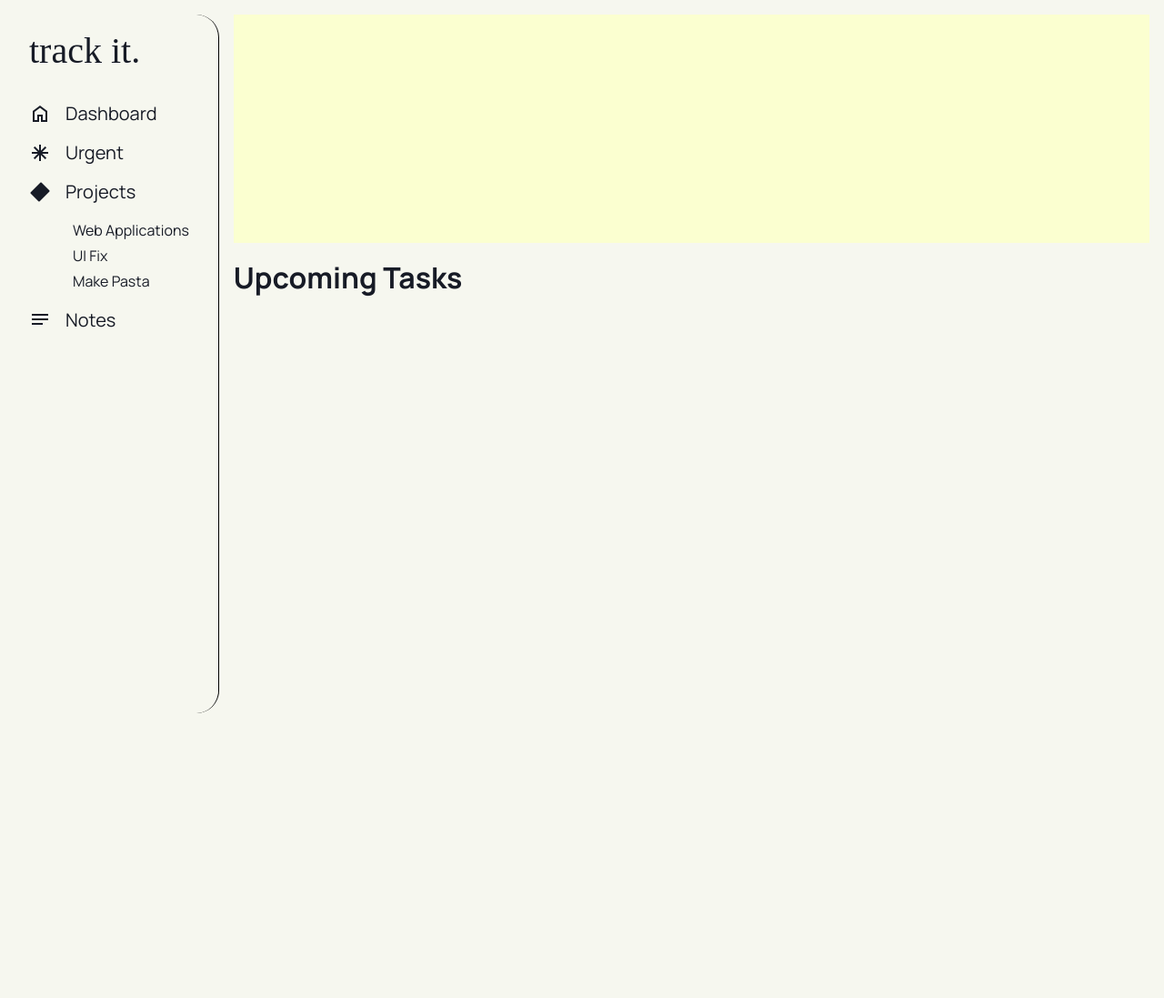
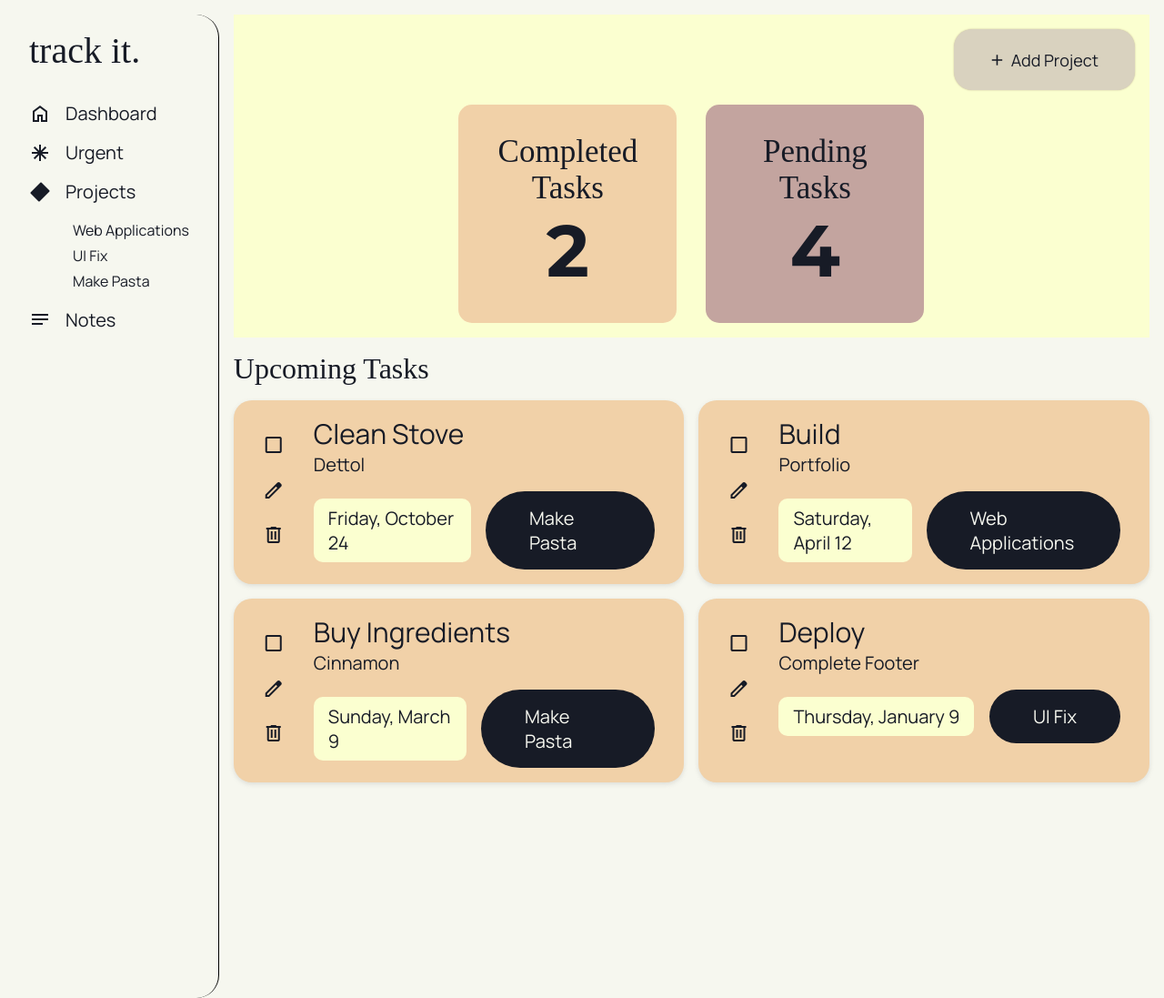
Before and after one commit to ali5917/todo-list, a website built with webpack: page src/template.html in a window 1280 px wide. Shown: the whole page at 91% size. Before the commit the page ends 800 px from the top, so only its background shows below. Built offline with nearby package versions, Linux system fonts and the light colour scheme; files whose address does not match are found by name.

Commit message:
add hero section

```diff
--- a/src/dom.js
+++ b/src/dom.js
@@ -319,6 +319,7 @@ function loadEditTaskForm(task, project, controller, tab) {
         task.priority = hiddenInput.value;
 
         if (tab === "urgent") loadUrgentTasks(controller);
+        else if (tab === "upcoming") loadUpcomingTasks(controller)
         else loadTasks(project, controller);
         editTaskCont.remove();
     });
@@ -453,10 +454,10 @@ function loadTasks (project, controller) {
 
     contentDiv.appendChild(tasksSection);
     contentDiv.appendChild(createAddBtn("task", controller));
+    updateCount(controller);
 }
 
 // Rendering Urgent Tasks
-
 function loadUrgentTasks (controller) {
     contentDiv.innerHTML = "";
 
@@ -485,9 +486,9 @@ function loadUrgentTasks (controller) {
         project.tasksList.forEach(task => {
             if (task.priority === "Urgent") {
                 if (task.completed) {
-                    comptasksDiv.appendChild(createUrgentTaskCard(task, project, controller));
+                    comptasksDiv.appendChild(createUrgentTaskCard(task, project, controller, "urgent"));
                 } else {
-                    duetasksDiv.appendChild(createUrgentTaskCard(task, project, controller));
+                    duetasksDiv.appendChild(createUrgentTaskCard(task, project, controller, "urgent"));
                 }
             }
         });
@@ -505,9 +506,10 @@ function loadUrgentTasks (controller) {
     }
 
     contentDiv.appendChild(tasksSection);
+    updateCount(controller);
 }
 
-function createUrgentTaskCard (task, project, controller) {
+function createUrgentTaskCard (task, project, controller, flag) {
     const card = document.createElement("div");
     card.classList.add("card");
 
@@ -525,15 +527,15 @@ function createUrgentTaskCard (task, project, controller) {
 
     setBtn.addEventListener("click", () => {
         task.toggleComplete();
-        loadUrgentTasks(controller);
+        flag === "urgent" ? loadUrgentTasks(controller) : loadUpcomingTasks(controller);
+        updateCount(controller);
     });
 
     const editBtn = document.createElement("button");
     editBtn.classList.add("edit");
     editBtn.innerHTML = `<span class="material-symbols-outlined">edit</span>`;
     editBtn.addEventListener("click", () => {
-        loadEditTaskForm(task, project, controller, "urgent");
-        loadUrgentTasks(controller);
+        loadEditTaskForm(task, project, controller, flag);
     })
     const delBtn = document.createElement("button");
     delBtn.classList.add("del");
@@ -541,7 +543,8 @@ function createUrgentTaskCard (task, project, controller) {
 
     delBtn.addEventListener("click", () => {
         project.removeTask(task.title);
-        loadUrgentTasks(controller);
+        flag === "urgent" ? loadUrgentTasks(controller) : loadUpcomingTasks(controller);
+        updateCount(controller);
     })
 
     icons.appendChild(setBtn);
@@ -607,11 +610,11 @@ function loadUpcomingTasks (controller) {
     });
 
     newArr.sort((a, b) =>
-    compareDesc(parseISO(a.task.dueDate), parseISO(b.task.dueDate))
+        compareDesc(parseISO(a.task.dueDate), parseISO(b.task.dueDate))
     );
 
     newArr.forEach(({ task, project }) => {
-        tasksDiv.appendChild(createUrgentTaskCard(task, project, controller));
+        tasksDiv.appendChild(createUrgentTaskCard(task, project, controller, "upcoming"));
     })
 
     const emptyImg = document.createElement("img");
@@ -627,4 +630,62 @@ function loadUpcomingTasks (controller) {
     contentDiv.appendChild(dashTasksSection);
 }
 
-export {loadProjects, loadUrgentTasks, renderSidebarProjects, loadUpcomingTasks};
+// Rendering Hero Section
+function createHeroSection(controller) {
+    const heroSection = document.querySelector(".hero-section");
+    heroSection.innerHTML = "";
+
+    const addBtn = document.createElement("button");
+    addBtn.className = "hero-add";
+    addBtn.innerHTML = `<span>+</span> Add Project`;
+    addBtn.addEventListener("click", () => loadProjectForm(controller));
+
+    const statsDiv = document.createElement("div");
+    statsDiv.className = "stats";
+
+    const compTasks = document.createElement("div");
+    compTasks.className = "comp-tasks";
+    const compTitle = document.createElement("p");
+    compTitle.className = "title";
+    compTitle.textContent = "Completed Tasks";
+    const compCount = document.createElement("p");
+    compCount.className = "count";
+    compTasks.appendChild(compTitle);
+    compTasks.appendChild(compCount);
+
+    const pendTasks = document.createElement("div");
+    pendTasks.className = "pend-tasks";
+    const pendTitle = document.createElement("p");
+    pendTitle.className = "title";
+    pendTitle.textContent = "Pending Tasks";
+    const pendCount = document.createElement("p");
+    pendCount.className = "count";
+    pendTasks.appendChild(pendTitle);
+    pendTasks.appendChild(pendCount);
+
+    statsDiv.appendChild(compTasks);
+    statsDiv.appendChild(pendTasks);
+
+    heroSection.appendChild(addBtn);
+    heroSection.appendChild(statsDiv);
+
+    document.querySelector(".dashboard-grid").appendChild(heroSection);
+    updateCount(controller);
+}
+
+function updateCount (controller) {
+    let compCount = 0, pendCount = 0;
+    controller.projectsList.forEach(project => {
+        project.tasksList.forEach(task => {
+            if (task.completed) compCount++;
+            else pendCount++;
+        });
+    });
+
+    const pendCountP = document.querySelector(".pend-tasks .count");
+    pendCountP.textContent = pendCount;
+    const compCountP = document.querySelector(".comp-tasks .count");
+    compCountP.textContent = compCount;
+}
+
+export {loadProjects, loadUrgentTasks, renderSidebarProjects, loadUpcomingTasks, createHeroSection};
--- a/src/index.js
+++ b/src/index.js
@@ -1,5 +1,5 @@
 import "./styles.css";
-import { loadProjects, loadTasks, loadUrgentTasks, renderSidebarProjects, loadUpcomingTasks } from "./dom.js";
+import { loadProjects, loadUrgentTasks, renderSidebarProjects, loadUpcomingTasks, createHeroSection } from "./dom.js";
 import init from "./init.js";
 
 const controller = init();
@@ -14,4 +14,7 @@ urgentBtn.addEventListener("click", () => loadUrgentTasks(controller));
 const dashboardBtn = document.getElementById("dashboardBtn");
 dashboardBtn.addEventListener("click", () => loadUpcomingTasks(controller));
 
-// loadProjects(controller.projectsList); // Temp
+
+
+loadUpcomingTasks(controller); // Default
+createHeroSection(controller);
--- a/src/styles.css
+++ b/src/styles.css
@@ -174,7 +174,7 @@ body {
 
 .tasks-cont {
     display: grid;
-    grid-template-columns: repeat(auto-fit, minmax(400px, 1fr));
+    grid-template-columns: repeat(auto-fit, minmax(450px, 1fr));
     gap: 1rem;
 }
 
@@ -415,6 +415,73 @@ input:focus, textarea:focus {
     background-color: #D9D2BF;
 }
 
-.dash-tasks {
+/* Hero Section */
 
+.hero-section {
+    display: flex;
+    flex-direction: column;
+    justify-content: space-between;
+    align-items: center;
+    gap: 1rem;
+    padding: 1rem;
 }
+
+.hero-add {
+    align-self: flex-end;
+    background-color: #D9D2BF;
+    color: var(--mainText);
+    padding: 1rem 2.5rem;
+    border-radius: 20px;
+    display: flex;
+    justify-content: center;
+    align-items: center;
+    gap: 0.5rem;
+    font-size: 18px;
+    box-shadow: 0 0 2px 0 #c5b897;
+}
+
+.hero-add span {
+    font-size: 25px;
+}
+
+.hero-add:hover {
+    background-color: #b9b3a3;
+}
+
+.stats {
+    display: flex;
+    justify-content: center;
+    align-items: center;
+    gap: 2rem;
+}
+
+.stats div {
+    display: flex;
+    flex-direction: column;
+    justify-content: center;
+    align-items: center;
+    text-align: center;
+    padding: 1rem 2rem;
+    border-radius: 15px;
+    font-size: 20px;
+    width: 15rem;
+    height: 15rem;
+    font-weight: bold;
+}
+
+.stats div .title {
+    font-family: "IvyOra Display Light";
+    font-size: 35px;
+    font-weight: 200;
+}
+.stats div .count {
+    font-family: "Montserrat";
+    font-size: 80px;
+}
+
+.comp-tasks {
+    background-color: #F1D1A8;
+}
+.pend-tasks {
+    background-color: #C3A49F;
+}
--- a/src/template.html
+++ b/src/template.html
@@ -40,7 +40,17 @@
 
             </div>
             <div class="hero-section">
-
+                <!-- <button class="hero-add"><span>+</span> Add Project</button>
+                <div class="stats">
+                    <div class="comp-tasks">
+                        <p class="title">Completed Tasks</p>
+                        <p class="count">05</p>
+                    </div>
+                    <div class="pend-tasks">
+                        <p class="title">Pending Tasks</p>
+                        <p class="count">12</p>
+                    </div>
+                </div> -->
             </div>
             <div class="content-section">
                 <!-- <button class="addBtn"><span class="material-symbols-outlined">add</span></button> -->
@@ -177,9 +187,7 @@
                         <button class="submitBtn" type="submit">Add Task</button>
                     </form>
                 </div> -->
-                <div class="dash-tasks">
-                    <h1 class="head">Upcoming Tasks</h1>
-                </div>
+
             </div>
         </div>
     </body>
```
Also changed, not shown: src/modules/dashboard.js (deleted).
